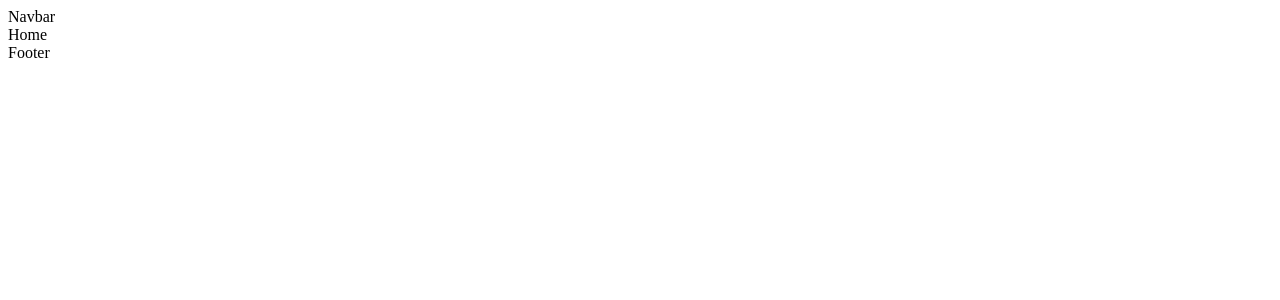
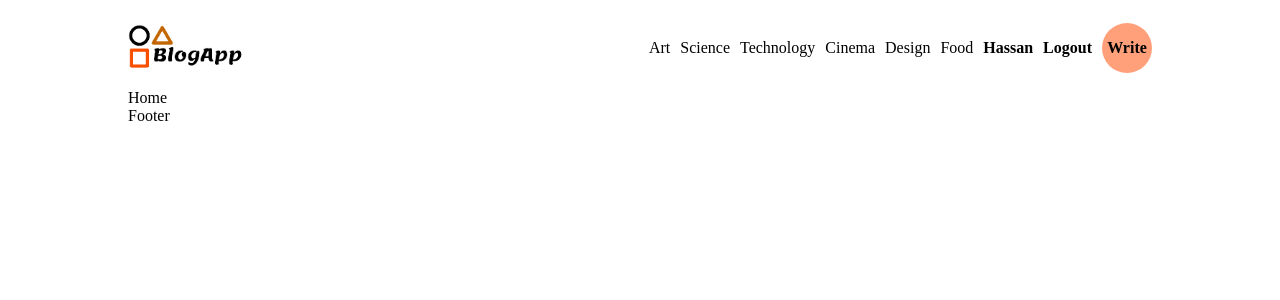
Before and after one commit to Hassanabbaass/BlogApp-React-MySQL, a React (Create React App) app in the folder client/: page / in a window 1280 px wide. Shown: the top 300 px of the page. Built offline with nearby package versions, Linux system fonts and the light colour scheme.

Commit message:
navbar and design

```diff
--- a/client/src/components/Navbar.jsx
+++ b/client/src/components/Navbar.jsx
@@ -1,8 +1,29 @@
 import React from 'react'
+import { Link } from 'react-router-dom'
+import Logo from '../assets/blogLogo.png'
 
 const Navbar = () => {
   return (
-    <div>Navbar</div>
+    <div className='navbar'>
+        <div className='container'>
+            <div className='logo'>
+                <img src={Logo} alt=''></img>
+            </div>
+            <div className='links'>
+                <Link className='link' to='/?cat=art'><h4>Art</h4></Link>
+                <Link className='link' to='/?cat=science'><h4>Science</h4></Link>
+                <Link className='link' to='/?cat=technology'><h4>Technology</h4></Link>
+                <Link className='link' to='/?cat=cinema'><h4>Cinema</h4></Link>
+                <Link className='link' to='/?cat=design'><h4>Design</h4></Link>
+                <Link className='link' to='/?cat=food'><h4>Food</h4></Link>
+                <span>Hassan</span>
+                <span>Logout</span>
+                <span className='write'>
+                    <Link className='link' to='/write'>Write</Link>
+                </span>
+            </div>
+        </div>
+    </div>
   )
 }
 
--- a/client/src/style.scss
+++ b/client/src/style.scss
@@ -1,6 +1,14 @@
 .App{
+    display: flex;
+    justify-content: center;
 
     .container{
+        width: 1024px;
+
+        .link {
+            text-decoration: none;
+            color: inherit;
+        }
 
         .authDiv{
             display: flex;
@@ -50,6 +58,53 @@
             }
         }
 
+        .navbar{
+            .container{
+                padding: 10px 0px;
+                display: flex;
+                align-items: center;
+                justify-content: space-between;
+
+                .logo{
+                    img{
+                        height: 3rem;
+                    }
+                }
+                .links{
+                    display: flex;
+                    align-items: center;
+                    gap: 10px;
+
+                    span{
+                        font-weight: 600;
+                        font-size: 16px;
+                        cursor: pointer;
+                    }
+
+                    h4{
+                        font-weight: 100;
+                    }
+
+                    .write{
+                        background-color: lightsalmon;
+                        width: 50px;
+                        height: 50px;
+                        border-radius: 50%;
+                        display: flex;
+                        align-items: center;
+                        justify-content: center;
+
+                        &:hover{
+                            color: brown;
+                            background-color: white;
+                            border: 1px solid brown;
+                        }
+                    }
+
+                }
+            }
+        }
+
     }
 
 }
```
Also changed, not shown: client/src/assets/blogLogo.png (added).
